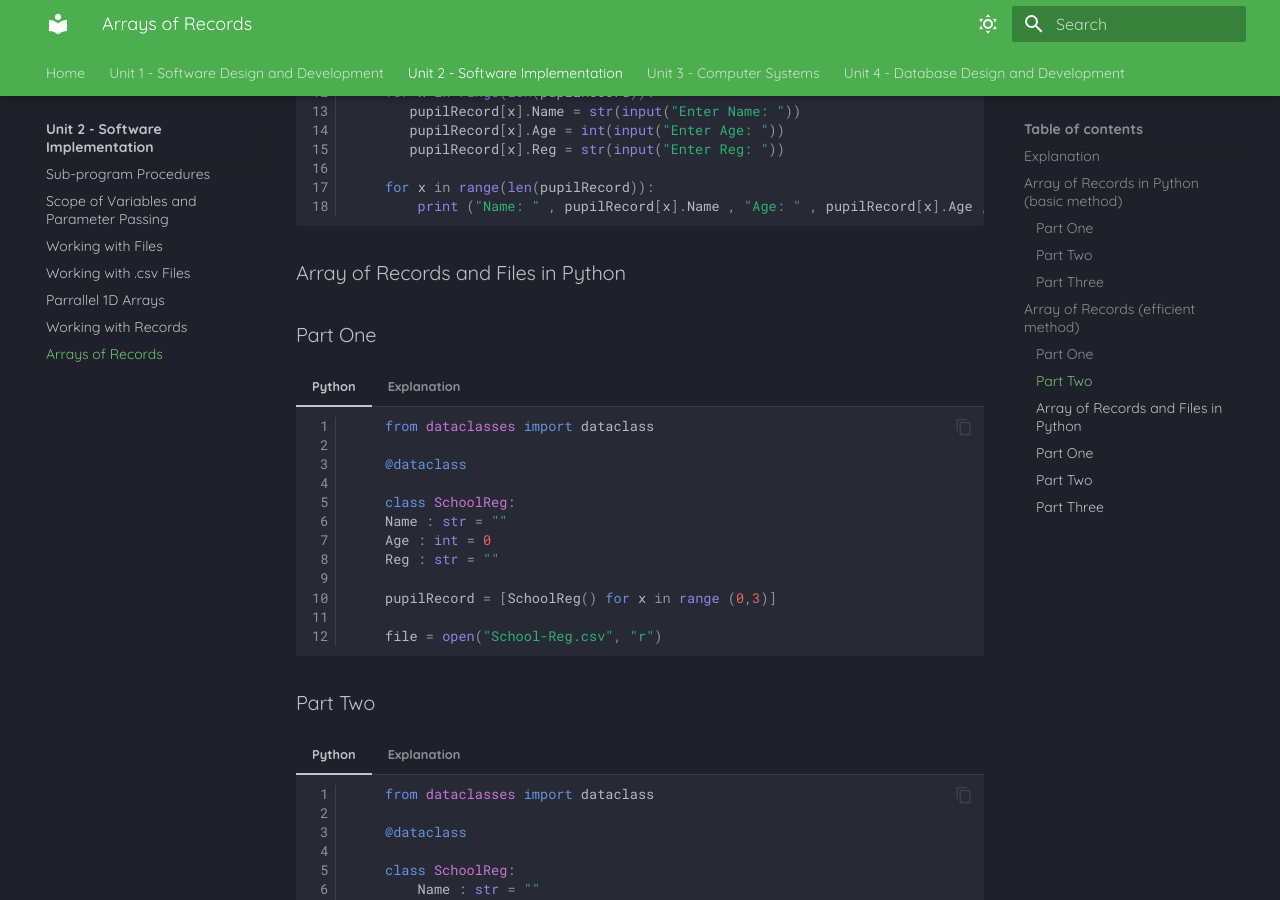
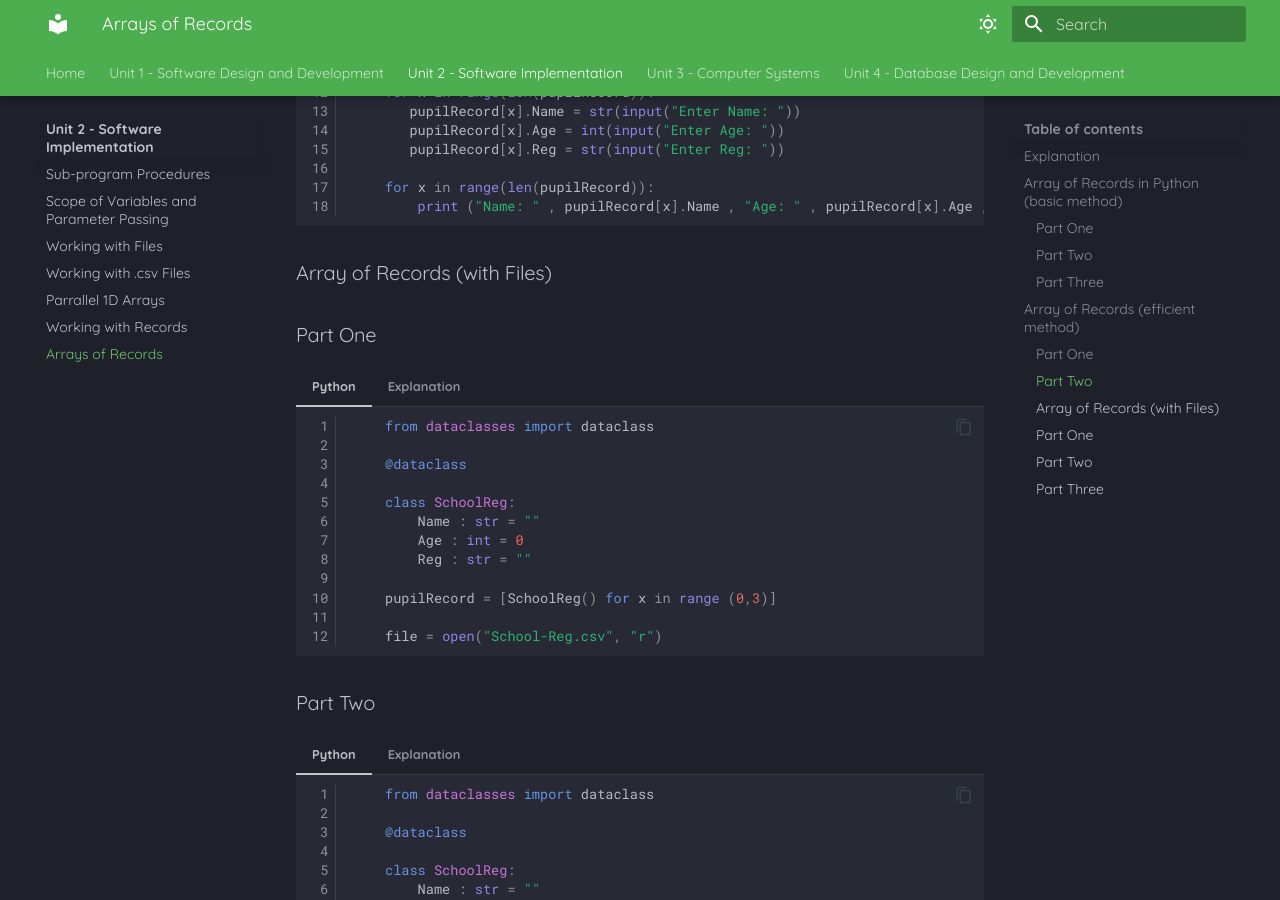
Before and after one commit to Mr-Wood-CS/Higher-Computing-Science-MD-Files, an MkDocs documentation site: the page built from docs/SI/09-Arrays-of-Records.md, in a window 1280 px wide and 900 px high, scrolled down 2703 px. Built offline with MkDocs 1.6.1 and Material for MkDocs 9.7.7, drawn with Linux system fonts in a browser that asks for light colours.

Commit message:
Update 09-Arrays-of-Records.md

````diff
--- a/docs/SI/09-Arrays-of-Records.md
+++ b/docs/SI/09-Arrays-of-Records.md
@@ -200,7 +200,7 @@ These boxes are part of a record, and we can easily look inside each one to see
 		``` text
 			Name: Peter Age: 17 Reg: r1
 	  	```
-### Array of Records and Files in Python
+### Array of Records (with Files)
 
 ### Part One
 
@@ -212,9 +212,9 @@ These boxes are part of a record, and we can easily look inside each one to see
 		@dataclass
 
 		class SchoolReg:
-		Name : str = ""
-		Age : int = 0
-		Reg : str = ""
+			Name : str = ""
+			Age : int = 0
+			Reg : str = ""
 
 		pupilRecord = [SchoolReg() for x in range (0,3)]
 
````
